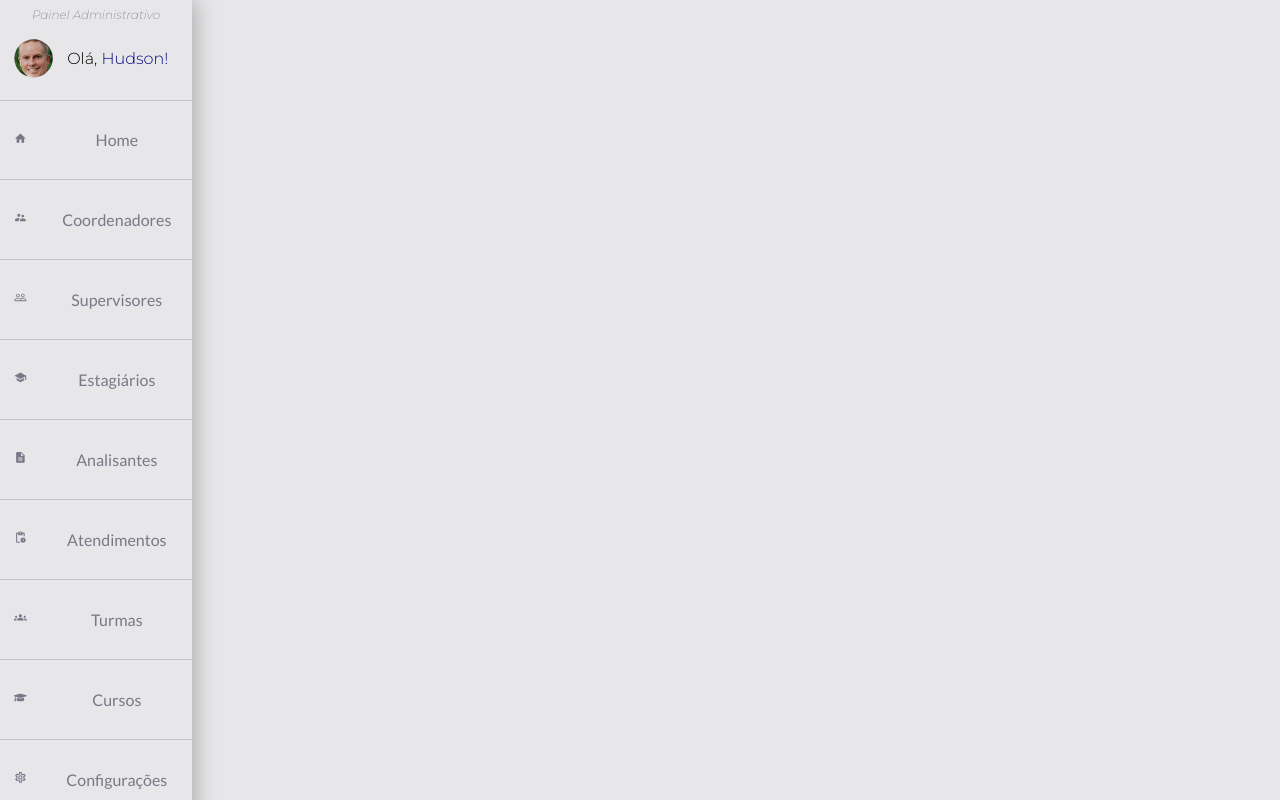
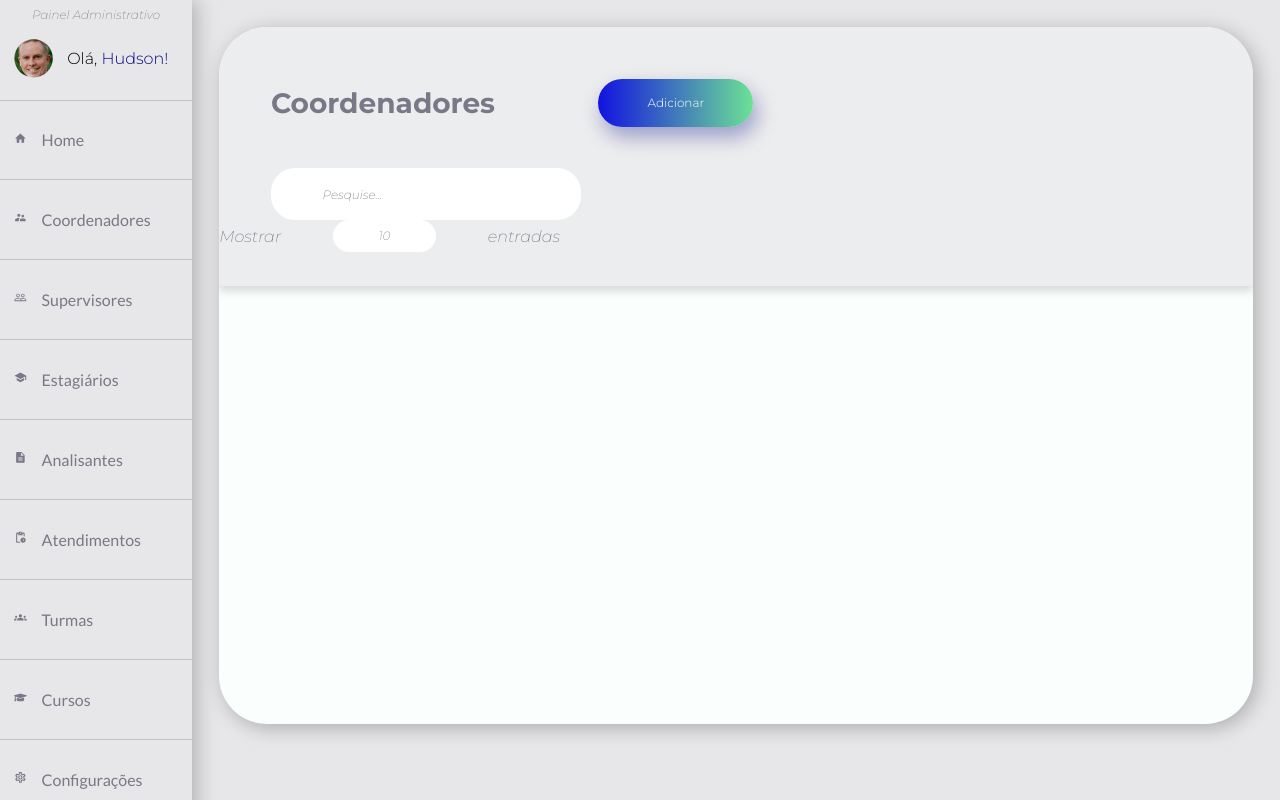
Before and after one commit to thiago-mfernandes/CepCop-React, a React (Create React App) app in the folder cepcop-react/: page / in a window 1280 px wide. Shown: the top 800 px of the page. Built offline with nearby package versions, Linux system fonts and the light colour scheme.

Commit message:
problema no body resolvido, mudanca de estilo no app.css

```diff
--- a/cepcop-react/src/App.css
+++ b/cepcop-react/src/App.css
@@ -1,38 +1,16 @@
 .App {
-  text-align: center;
+    width: 100vw;
+    font-size: 16px;
+    display: grid;
+    grid-template-columns: 15% 85%;
+    background-color: #e7e7e9;
+    transition: background-color 0.5s ease-in-out;
+    min-height: 100vh;
+
+    @media screen and (max-width: 768px) {
+        display: block;
+        grid-template-columns: none;
+        background-color: #fafefd;
+        transition: background-color 0.5s ease-in-out;
+    }
 }
-
-.App-logo {
-  height: 40vmin;
-  pointer-events: none;
-}
-
-@media (prefers-reduced-motion: no-preference) {
-  .App-logo {
-    animation: App-logo-spin infinite 20s linear;
-  }
-}
-
-.App-header {
-  background-color: #282c34;
-  min-height: 100vh;
-  display: flex;
-  flex-direction: column;
-  align-items: center;
-  justify-content: center;
-  font-size: calc(10px + 2vmin);
-  color: white;
-}
-
-.App-link {
-  color: #61dafb;
-}
-
-@keyframes App-logo-spin {
-  from {
-    transform: rotate(0deg);
-  }
-  to {
-    transform: rotate(360deg);
-  }
-}
--- a/cepcop-react/src/components/Acoes/index.tsx
+++ b/cepcop-react/src/components/Acoes/index.tsx
@@ -11,6 +11,7 @@ const CardAcoes = styled.section`
     box-shadow: 4px 4px 20px 0 rgb(0 0 0 / 25%);
     margin: 2.5% auto;
     overflow: auto;
+    grid-column: 2/3;
     //----------------------------------------->
     @media screen and (max-width: 768px) {
         height: 100%;
--- a/cepcop-react/src/components/GlobalStyle.js
+++ b/cepcop-react/src/components/GlobalStyle.js
@@ -14,21 +14,4 @@ export const GlobalStyle = createGlobalStyle`
 	border-spacing: 0;
     list-style: none;
 }
-
-body {
-
-    font-size: 16px;
-    display: grid;
-    grid-template-columns: 15% 85%;
-    background-color: ${cinzaClaro};
-    transition: background-color .5s ease-in-out;
-    min-height: 100vh;
-
-    @media screen and (max-width:768px) {
-        display: block;
-        grid-template-columns: none;
-        background-color: ${brancoBg};
-        transition: background-color .5s ease-in-out;
-    }
-}
 `
```
